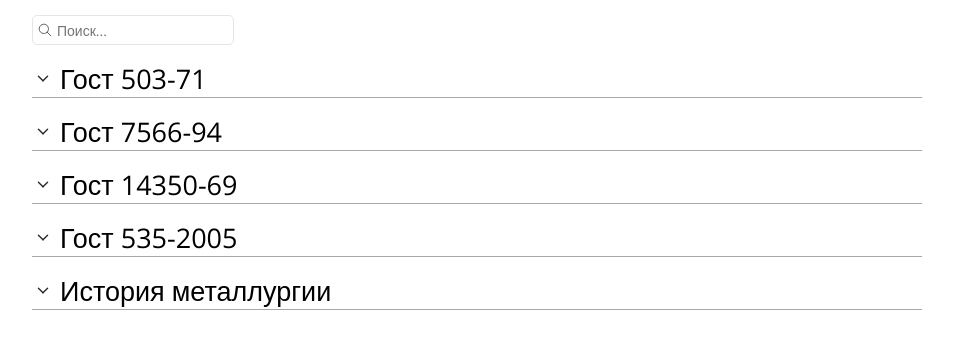
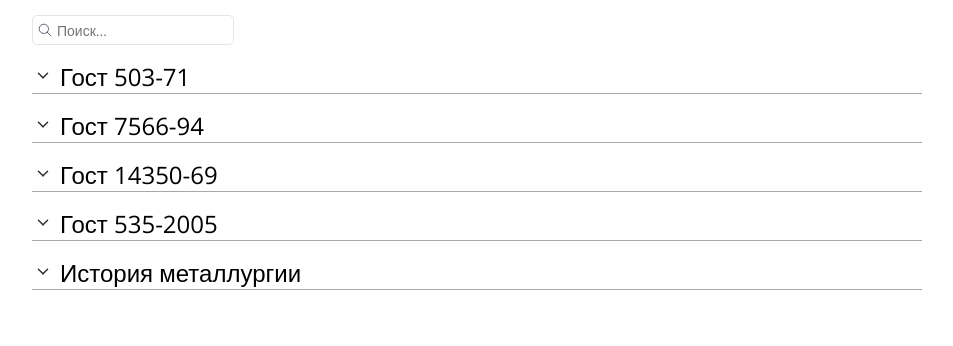
Before and after one commit to lightboomq/gost-lpc-8, a React (Create React App) app: page / in a window 1280 px wide. Shown: the top 346 px of the page, without its empty margins (168-1121 px from the left). Built offline with nearby package versions, Linux system fonts and the light colour scheme; the HTML template or start-up script is replaced by a standard one.

Commit message:
fontsize

```diff
--- a/src/test.scss
+++ b/src/test.scss
@@ -42,7 +42,7 @@
       }
       summary{
         list-style: none;
-        font-size: 27px;
+        font-size: 24px;
         margin-top: 15px;
         border-bottom: 1px solid #A2A9B1;
         cursor: pointer;
```
